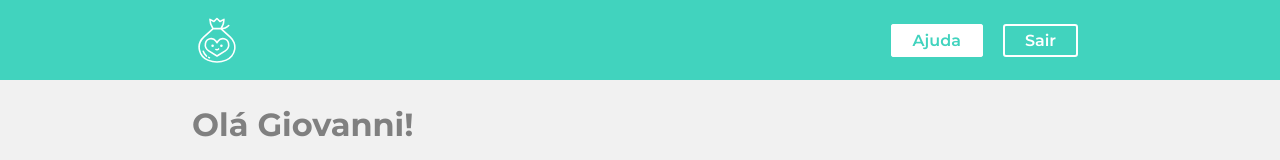
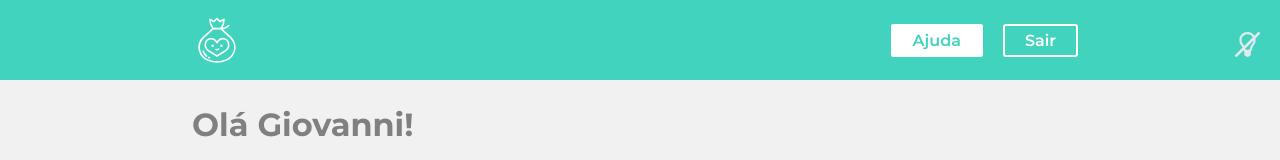
Before and after one commit to Gclayton0207/Styled-components, a React (Create React App) app: page / in a window 1280 px wide. Shown: the top 160 px of the page. Built offline with nearby package versions, Linux system fonts and the light colour scheme.

Commit message:
finalizando temas

```diff
--- a/src/App.js
+++ b/src/App.js
@@ -1,15 +1,25 @@
-import React from "react";
+import React, { useState } from "react";
 import { ThemeProvider } from "styled-components";
 import { temaClaro, temaEscuro } from "./Components/UI/temas";
 
 import Cabecalho from "./Components/Cabecalho";
 import Container from "./Components/Container";
 import { GlobalStyle } from "./Components/GlobalStyle";
+import { BtnTema } from "./Components/UI";
+import SwitcherTema from "./Components/SwitcherTema";
 
 function App() {
+  const [tema, setTema] = useState(true);
+  const toggleTema = () => {
+    setTema((tema) => !tema);
+  };
+
   return (
-    <ThemeProvider theme={temaClaro}>
+    <ThemeProvider theme={tema ? temaClaro : temaEscuro}>
       <GlobalStyle />
+      <BtnTema onClick={toggleTema}>
+        <SwitcherTema tema={tema} />
+      </BtnTema>
       <Cabecalho />
       <Container />
     </ThemeProvider>
--- a/src/Components/Conta/index.jsx
+++ b/src/Components/Conta/index.jsx
@@ -3,7 +3,7 @@ import styled from "styled-components";
 import privado from "../../assets/images/privado.svg";
 import olho_icone from "../../assets/images/olho.svg";
 import dinheiro from "../../assets/images/dinheiro.svg";
-import { Icone,Box,Botao,Detalhe,Saldo } from "../UI/index";
+import { Icone,Box,Botao,Detalhe,Saldo,IconeTema } from "../UI/index";
 
 const IconeMargin = styled(Icone)`
 margin-top: 2px;
@@ -22,7 +22,7 @@ const Conta = () => {
       <div style={{ fontSize: "26px", padding: "20px 0" }}>
         Saldo disponível{" "}
         <span>
-          <Icone src={dinheiro} alt="Ícone Saldo" />
+          <IconeTema src={dinheiro} alt="Ícone Saldo" />
         </span>
         {toggleState ? (
           <Saldo>
--- a/src/Components/ImageFilter.js
+++ b/src/Components/ImageFilter.js
@@ -4,15 +4,15 @@ import outros from "../assets/images/outros.svg";
 import saude from "../assets/images/saude.svg";
 import transporte from "../assets/images/transporte.svg";
 import utilidades from "../assets/images/utilidades.svg";
-import { Icone } from "../Components/UI";
+import { IconeTema } from "../Components/UI";
 
 export default (type) => {
   const Images = {
-    Restaurante: <Icone src={alimentacao} alt="restaurante" />,
-    Utilidades: <Icone src={utilidades} alt="utilidades" />,
-    Saude: <Icone src={saude} alt="saude" />,
-    Transporte: <Icone src={transporte} alt="transporte" />,
-    default: <Icone src={outros} alt="outros" />,
+    Restaurante: <IconeTema src={alimentacao} alt="restaurante" />,
+    Utilidades: <IconeTema src={utilidades} alt="utilidades" />,
+    Saude: <IconeTema src={saude} alt="saude" />,
+    Transporte: <IconeTema src={transporte} alt="transporte" />,
+    default: <IconeTema src={outros} alt="outros" />,
   };
 
   return Images[type] || Images.default;
--- /dev/null
+++ b/src/Components/SwitcherTema/index.jsx
@@ -0,0 +1,9 @@
+import React from "react";
+import ThemeOn from "../../assets/images/themeOn.svg";
+import ThemeOff from "../../assets/images/themeOff.svg";
+import { Icone } from "../UI";
+
+const claro = <Icone src={ThemeOn} alt="tema claro" />;
+const escuro = <Icone src={ThemeOff} alt="tema escuro" />;
+
+export default ({tema}) => (tema ? escuro : claro);
--- a/src/Components/UI/index.js
+++ b/src/Components/UI/index.js
@@ -5,11 +5,15 @@ export const Icone = styled.img`
   width: 25px;
 `;
 
+export const IconeTema = styled(Icone)`
+  filter: ${({ theme }) => theme.filter};
+`;
+
 export const Box = styled.div`
   display: flex;
   flex-direction: column;
   justify-content: space-between;
-  background-color: ${({theme})=> theme.inside};
+  background-color: ${({ theme }) => theme.inside};
   border-radius: 5px;
   box-shadow: 4px 4px 20px 0px rgba(0, 0, 0, 0.04);
   padding: 20px;
@@ -42,3 +46,12 @@ export const Saldo = styled.div`
   font-weight: 700;
   font-size: 32px;
 `;
+
+export const BtnTema = styled.button`
+  position: absolute;
+  top: 4vh;
+  right: 20px;
+  background-color: inherit;
+  border: none;
+  cursor: pointer;
+`;
--- a/src/Components/UI/temas.js
+++ b/src/Components/UI/temas.js
@@ -11,10 +11,12 @@ export const temaClaro = {
   body: fundoClaro,
   inside: conteudoClaro,
   text: textoFundoClaro,
+  filter: "",
 };
 
 export const temaEscuro = {
   body: fundoEscuro,
   inside: conteudoEscuro,
   text: textoFundoEscuro,
+  filter: "invert(100%)",
 };
```
